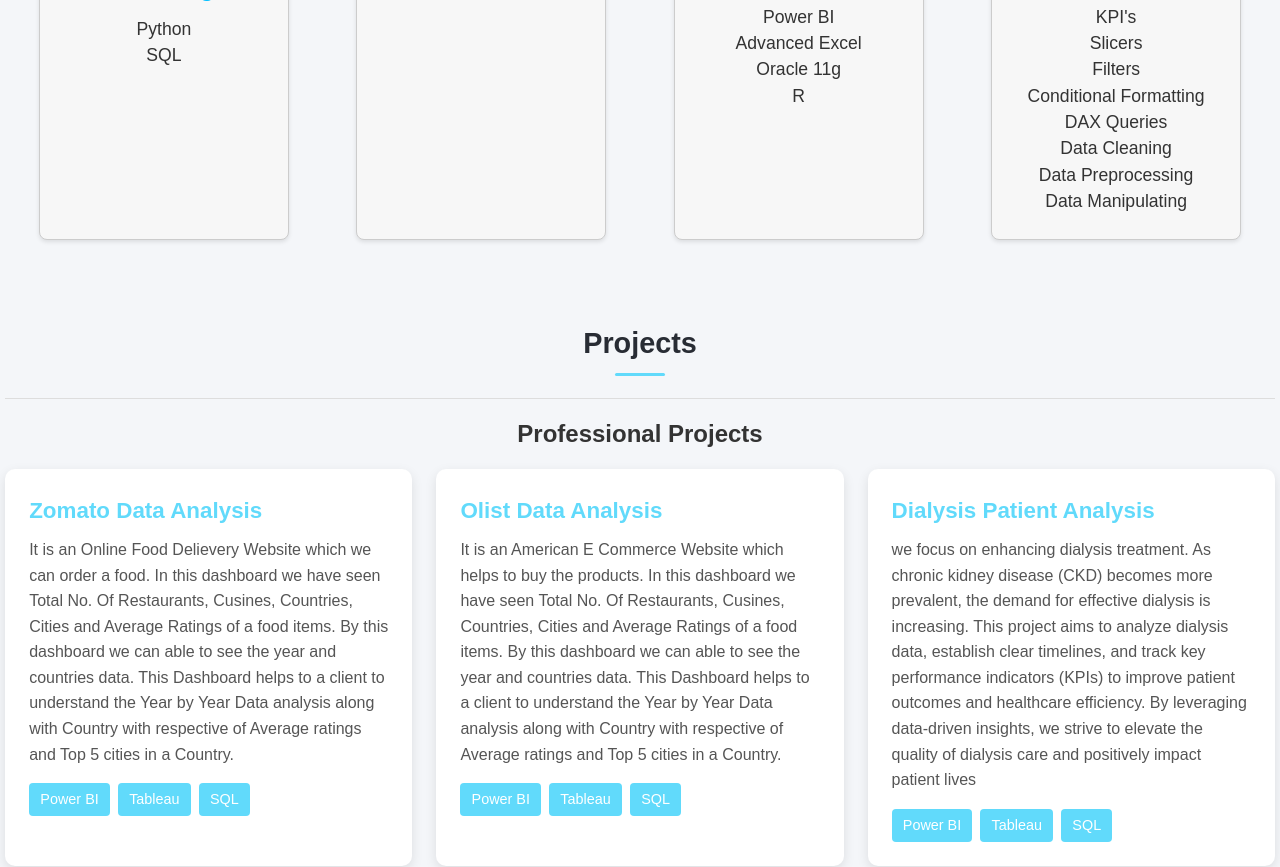
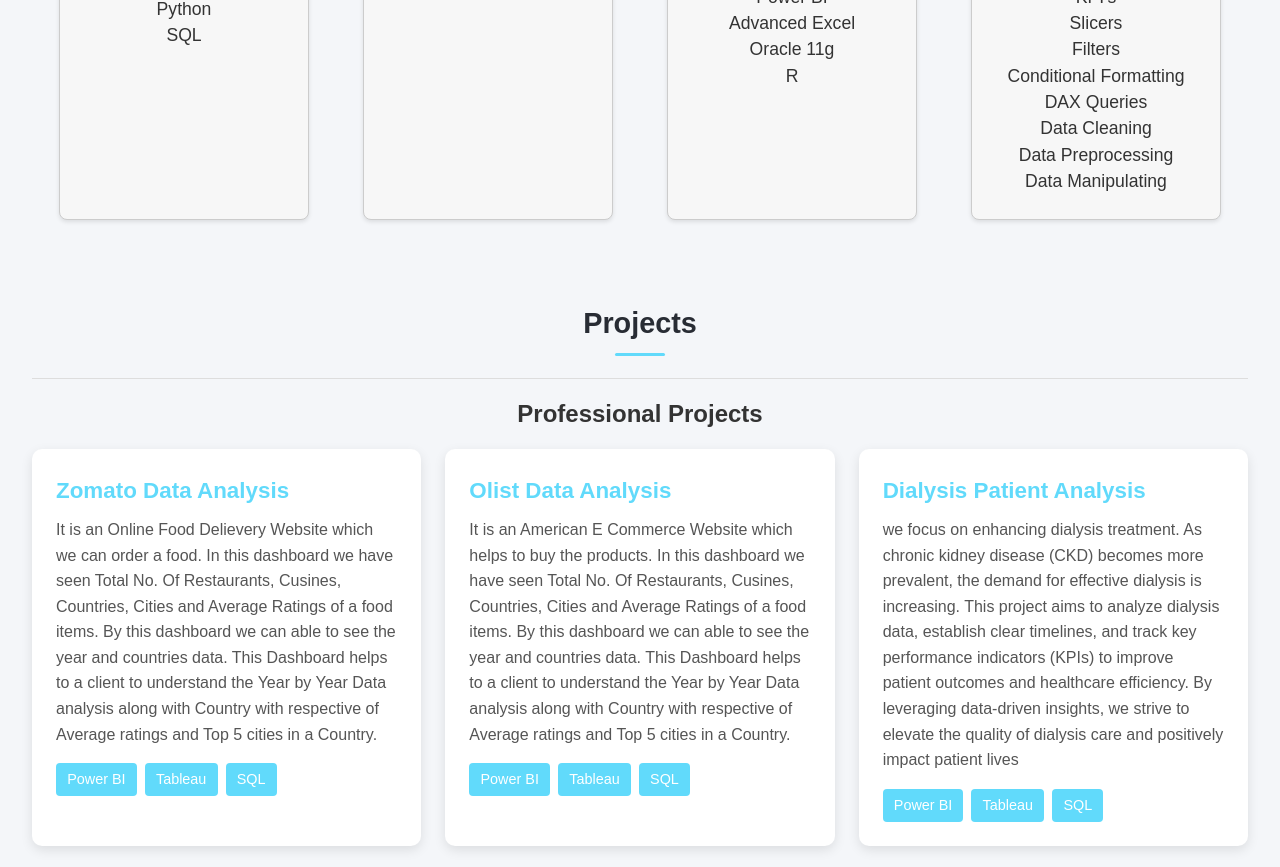
Before and after one commit to Girish583kumar/Girish-Portfolio, a React (Create React App) app: page / in a window 1280 px wide. Shown: the part 727-1594 px from the top of the page. Built offline with nearby package versions, Linux system fonts and the light colour scheme.

Commit message:
Update portfolio with latest changes

```diff
--- a/package.json
+++ b/package.json
@@ -4,9 +4,12 @@
   "version": "0.1.0",
   "private": true,
   "dependencies": {
+    "@emotion/react": "^11.13.3",
+    "@emotion/styled": "^11.13.0",
     "@fortawesome/fontawesome-svg-core": "^6.6.0",
     "@fortawesome/free-brands-svg-icons": "^6.6.0",
     "@fortawesome/react-fontawesome": "^0.2.2",
+    "@mui/material": "^6.1.6",
     "@testing-library/jest-dom": "^5.17.0",
     "@testing-library/react": "^13.4.0",
     "@testing-library/user-event": "^13.5.0",
--- a/public/index.html
+++ b/public/index.html
@@ -9,6 +9,8 @@
       name="description"
       content="Web site created using create-react-app"
     />
+    <meta name="viewport" content="width=device-width, initial-scale=1" />
+
     <link rel="apple-touch-icon" href="%PUBLIC_URL%/logo192.png" />
     <!--
       manifest.json provides metadata used when your web app is installed on a
--- a/src/App.css
+++ b/src/App.css
@@ -199,23 +199,23 @@
       padding: 1rem;
   }
 }
-#root{
-  background-image: '/assets/background.jpg'; /* Add your image path here */
-  background-size: cover;        /* Ensures the image covers the full screen */
-  background-position: center;   /* Centers the image */
-  background-attachment: fixed;  /* Keeps the background fixed on scroll */
-  background-repeat: no-repeat;  /* Prevents tiling of the background */
-  min-height: 100vh;
+/* In your CSS file (e.g., App.css) */
+.container {
   width: 100%;
   padding: 20px;
-  display: flex;
-  flex-direction: column;
-  align-items: center;
 }
-.app-container {
-  background-color: rgba(255, 255, 255, 0.8); /* Optional: Add a white overlay for readability */
-  padding: 20px;
-  border-radius: 8px;
-  max-width: 1200px;
-  margin: auto;
+
+@media (min-width: 768px) {
+  /* Tablet and desktop styling */
+  .container {
+    width: 80%;
+    margin: 0 auto;
+  }
 }
+
+@media (max-width: 767px) {
+  /* Mobile styling */
+  .container {
+    padding: 10px;
+  }
+}
```
Also changed, not shown: 1 other file (tests, documents, lock files or other folders).
